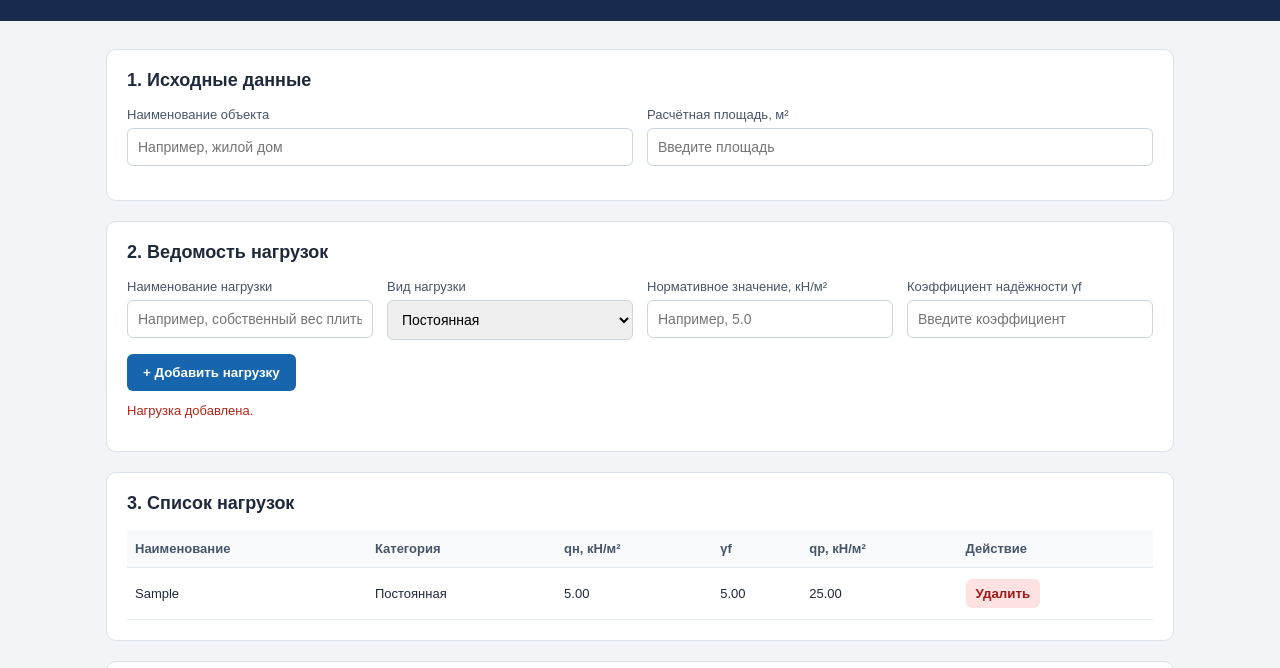
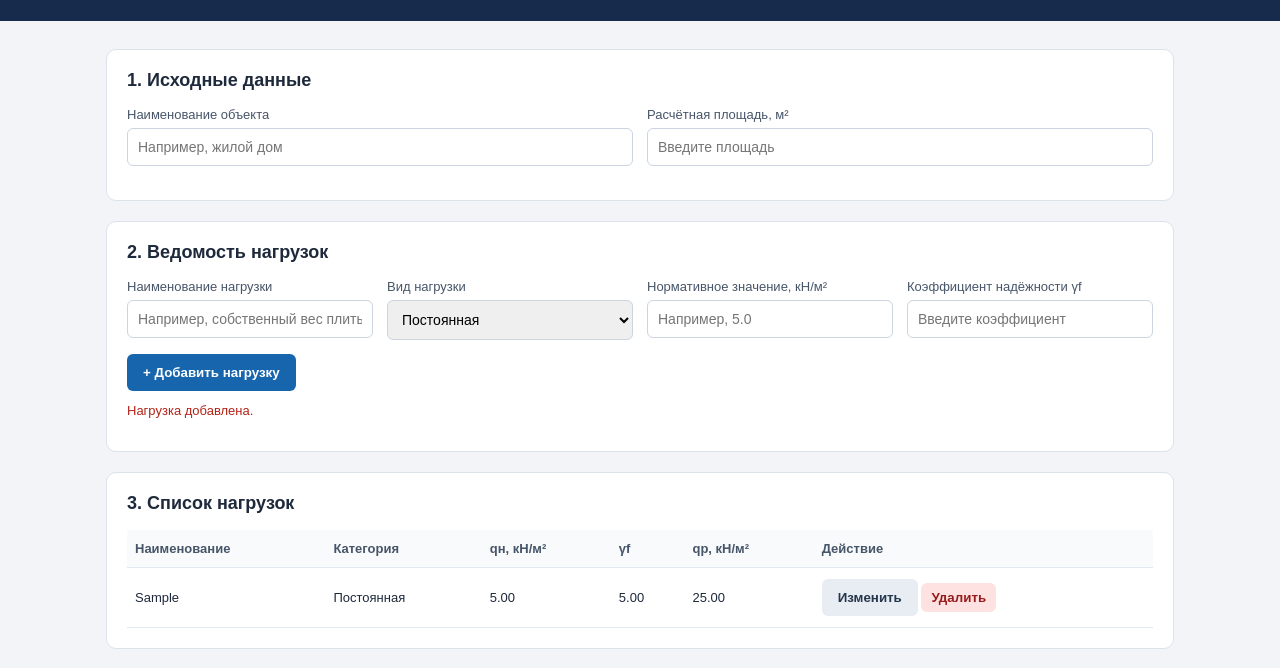
Before and after one commit to minarazh-code/-engineering-calculator-demo, a plain HTML site: page loads.html in a window 1280 px wide. Both pictures are taken after typing "Sample", "5", "5" into the empty fields and a click on the button "+ Добавить нагрузку". Shown: the part 80-748 px from the top of the page. Drawn offline with Linux system fonts and the light colour scheme.

Commit message:
Add edit button alongside delete button in loads.html

```diff
--- a/loads.html
+++ b/loads.html
@@ -200,7 +200,10 @@ function render() {
         <td>${number(item.value)}</td>
         <td>${number(item.gamma)}</td>
         <td>${number(item.value * item.gamma)}</td>
-        <td><button class="delete" data-index="${index}">Удалить</button></td>
+       <td>
+  <button class="secondary" data-action="edit" data-index="${index}">Изменить</button>
+  <button class="delete" data-action="delete" data-index="${index}">Удалить</button>
+</td>
       </tr>
     `).join("");
   }
```
